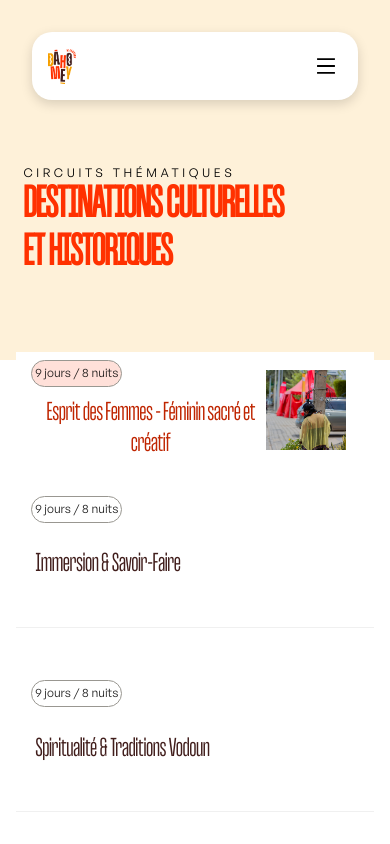
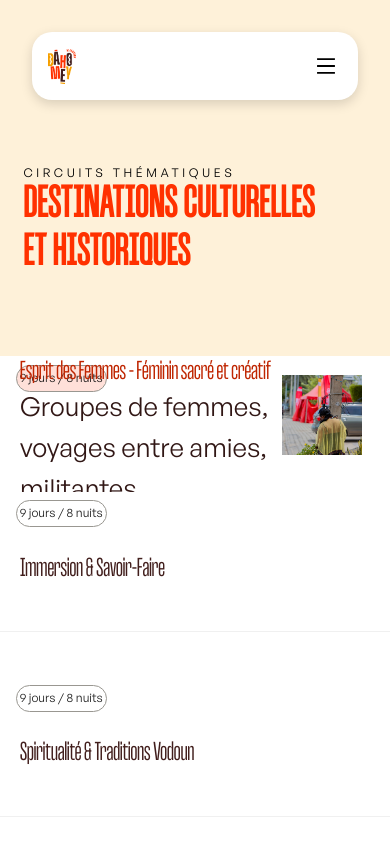
Before and after one commit to ephremekouledou/DahomeyDiscovery_ui, a React (Vite) app: page /circuits in a window 390 px wide. Shown: the top 844 px of the page. Built offline with nearby package versions, Linux system fonts and the light colour scheme.

Commit message:
fixed: circuit

```diff
--- a/src/components/ImageGallery/imageGallery.tsx
+++ b/src/components/ImageGallery/imageGallery.tsx
@@ -24,7 +24,7 @@ const ImageGallery = ({ images }: ImageGalleryProps) => {
       justify="center"
     >
       {/* Galerie principale - Grid responsive */}
-      <Row gutter={[16, 16]}>
+      <Row gutter={[0, 16]}>
         {images.map((image) => (
           <Col
             key={image.id}
@@ -36,6 +36,7 @@ const ImageGallery = ({ images }: ImageGalleryProps) => {
             <Image
               src={image.src}
               alt={image.alt}
+              preview={false}
               style={{
                 width: "100%",
                 height: "100%",
--- a/src/pages/Circuits/Circuits.tsx
+++ b/src/pages/Circuits/Circuits.tsx
@@ -82,15 +82,14 @@ const CircuitCard: React.FC<CircuitCardProps> = ({
         }}
         onMouseEnter={() => onHover(circuit.id)}
       >
-        <Flex align="center">
+        <Flex vertical>
           <Typography.Title
             level={2}
             style={{
               color: isSelected ? "#BF2500" : "#411E1C",
-              fontSize: isMobile ? "26px" : "44px",
+              fontSize: isMobile ? "26px" : "58px",
               fontFamily: "DragonAngled",
               fontWeight: "300",
-              textAlign: "center",
               paddingLeft: isMobile ? "8px" : "24px",
               margin: "0",
               lineHeight: isMobile ? "1.2" : "1.4",
@@ -99,6 +98,19 @@ const CircuitCard: React.FC<CircuitCardProps> = ({
           >
             {circuit.name}
           </Typography.Title>
+          {isSelected && (
+            <Typography
+              style={{
+                color: "#311715",
+                fontSize: isMobile ? "26px" : "18px",
+                paddingLeft: isMobile ? "8px" : "25px",
+                fontFamily: "GeneralSans",
+                fontWeight: "300",
+              }}
+            >
+              {circuit.description}
+            </Typography>
+          )}
         </Flex>
 
         {/* Image affichée uniquement pour le circuit sélectionné */}
@@ -244,6 +256,8 @@ const Circuits = () => {
           paddingBottom: isMobile ? "10vh" : "20vh",
         }}
       >
+        <Flex style={{ maxWidth: "1050px", width: "100%", margin: "0 auto" }}>
+          <Flex vertical>
             <Typography.Text
               style={{
                 color: "#000000",
@@ -261,9 +275,10 @@ const Circuits = () => {
               level={1}
               style={{
                 color: "#FF3100",
-            fontSize: isMobile ? "44px" : "68px",
-            fontWeight: "800",
+                fontSize: isMobile ? "44px" : "85px",
+                fontWeight: "900",
                 lineHeight: "1.1",
+                letterSpacing: "0.03em",
                 margin: "0",
                 fontFamily: "DragonAngled",
               }}
@@ -271,13 +286,17 @@ const Circuits = () => {
               DESTINATIONS CULTURELLES <br /> ET HISTORIQUES
             </Typography.Title>
           </Flex>
+        </Flex>
+      </Flex>
 
       {/* Contenu principal - Responsive */}
       <Flex
         style={{
           width: "100%",
-          padding: "3vh 0",
+          // padding: "3vh 0",
           paddingBottom: "0vh",
+          maxWidth: "1100px",
+          margin: "0 auto",
         }}
         vertical
         gap={isMobile ? 30 : 50}
@@ -287,11 +306,11 @@ const Circuits = () => {
           vertical
           gap="20px"
           style={{
-            padding: isMobile ? "0 4vw" : "0 7vw",
+            // padding: isMobile ? "0 4vw" : "0 7vw",
             width: "100%",
-            paddingBottom: isMobile ? "4vw" : "7vw",
+            paddingBottom: isMobile ? "4vw" : "15vw",
             position: "relative",
-            bottom: isMobile ? "4vh" : "7vh",
+            bottom: isMobile ? "1vw" : "3vw",
           }}
         >
           {circuits.map((circuit, index) => (
@@ -305,11 +324,10 @@ const Circuits = () => {
             />
           ))}
         </Flex>
-
+      </Flex>
       {/* Galerie d'images */}
       <Flex style={{ backgroundColor: "#F59F00" }} vertical>
         <ImageGallery images={images} />
-        </Flex>
       </Flex>
 
       {/* Footer */}
```
Lines whose indentation alone changed are shown as unchanged.
